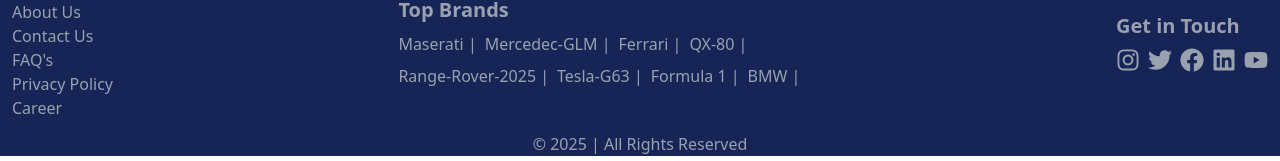
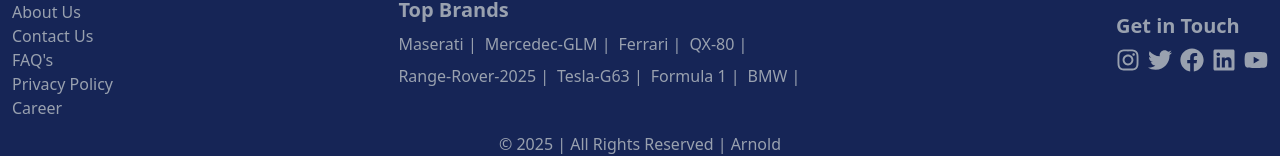
Before and after one commit to nianod/Milele-Car-Shelf, a React (Vite) app: page / in a window 1280 px wide. Shown: the part 804-965 px from the top of the page. Built offline with nearby package versions, Linux system fonts and the light colour scheme.

Commit message:
'final touches

```diff
--- a/src/Components/footer.tsx
+++ b/src/Components/footer.tsx
@@ -55,7 +55,7 @@
         </div>
       </div>
       </div>
-        <p className="text-center mb-2">© 2025 | All Rights Reserved</p>
+        <p className="text-center mb-2">© 2025 | All Rights Reserved | Arnold</p>
     </div>
   )
 }
```
